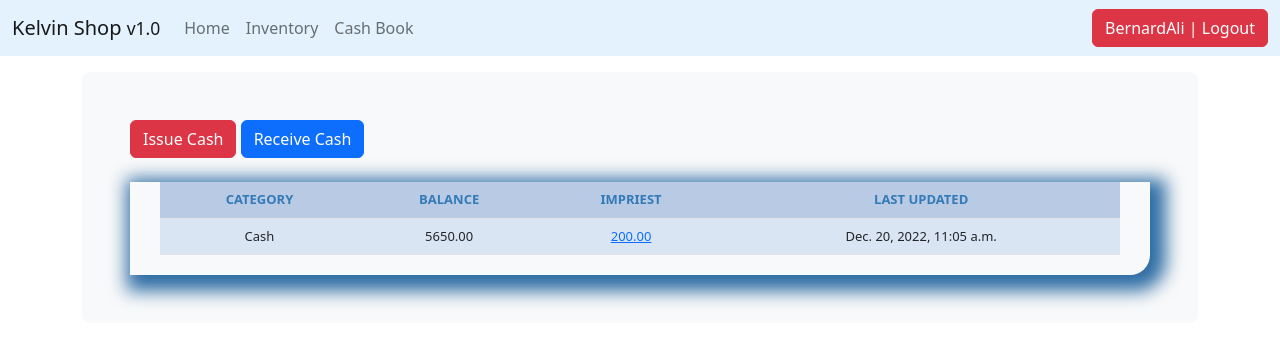
After one commit to BernardAli/Shop-Management-System, a Django app: page /cash_detail/1/ in a window 1280 px wide. The commit adds this page. Shown: the top 346 px of the page. Run offline with Django 4.2, Linux system fonts and the light colour scheme; a user stored in the database is signed in; data comes from the database, SQL or seed files in the repository; some libraries are stand-ins or nearby versions.

Commit message:
Cash Book before History

```diff
--- a/core/admin.py
+++ b/core/admin.py
@@ -1,12 +1,11 @@
 from django.contrib import admin
-from .models import Stock, Category, Cash, StockHistory, CashCategory
+from .models import Stock, Category, Cash, StockHistory
 from .forms import StockCreateForm
 
 
 admin.site.register(Category)
 admin.site.register(Cash)
 admin.site.register(StockHistory)
-admin.site.register(CashCategory)
 
 
 class StockCreateAdmin(admin.ModelAdmin):
--- a/core/models.py
+++ b/core/models.py
@@ -1,4 +1,5 @@
 from django.db import models
+from django.urls import reverse
 
 
 # Create your models here.
@@ -69,16 +70,8 @@ CASH_CHOICE = (
 )
 
 
-class CashCategory(models.Model):
-    name = models.CharField(max_length=50, blank=True, null=True, choices=CASH_CHOICE)
-    description = models.TextField(blank=True, null=True)
-
-    def __str__(self):
-        return self.name
-
-
 class Cash(models.Model):
-    category = models.ForeignKey(CashCategory, on_delete=models.CASCADE, blank=True)
+    category = models.CharField(max_length=50, blank=True, null=True, choices=CASH_CHOICE)
     recipient = models.CharField(max_length=50)
     detail = models.TextField(max_length=50)
     created_on = models.DateTimeField(auto_now_add=True)
@@ -91,4 +84,4 @@ class Cash(models.Model):
     last_updated = models.DateTimeField(auto_now=True)
 
     def __str__(self):
-        return f"{self.recipient} - {self.balance}"
+        return f"{self.category}"
--- a/core/urls.py
+++ b/core/urls.py
@@ -12,4 +12,10 @@ urlpatterns = [
     path('issue_items/<str:pk>/', views.issue_items, name="issue_items"),
     path('receive_items/<str:pk>/', views.receive_items, name="receive_items"),
     path('list_history/', views.list_history, name='list_history'),
+
+    path('cash_items/', views.cash_item, name='cash_items'),
+    path('cash_detail/<str:pk>/', views.cash_detail, name="cash_detail"),
+    path('impriest_level/<str:pk>/', views.impriest_level, name="impriest_level"),
+    path('issue_cash/<str:pk>/', views.issue_cash, name="issue_cash"),
+    path('receive_cash/<str:pk>/', views.receive_cash, name="receive_cash"),
 ]
--- a/core/views.py
+++ b/core/views.py
@@ -6,7 +6,7 @@ from django.core.paginator import Paginator
 from django.shortcuts import render, HttpResponse, redirect
 
 from core.forms import StockSearchForm, StockUpdateForm, StockCreateForm, ReorderLevelForm, ReceiveForm, IssueForm, \
-    CashSearchForm, IssueCashForm, ReceiveCashForm, StockHistorySearchForm
+    CashSearchForm, IssueCashForm, ReceiveCashForm, StockHistorySearchForm, ImpriestLevelForm
 from core.models import Stock, Cash, StockHistory
 
 
@@ -273,3 +273,116 @@ def list_history(request):
             "queryset": queryset,
         }
     return render(request, "list_history.html", context)
+
+
+@login_required
+def cash_item(request):
+
+    queryset = Cash.objects.all()
+    context = {
+        "queryset": queryset,
+    }
+
+    return render(request, "cash_item.html", context)
+
+
+@login_required
+def cash_detail(request, pk):
+    queryset = Cash.objects.get(id=pk)
+    context = {
+        "queryset": queryset,
+    }
+    return render(request, "cash_detail.html", context)
+
+
+@login_required
+def impriest_level(request, pk):
+    queryset = Cash.objects.get(id=pk)
+    form = ImpriestLevelForm(request.POST or None, instance=queryset)
+    if form.is_valid():
+        instance = form.save(commit=False)
+        instance.save()
+        messages.success(request, "Reorder level for " + str(instance.category) + " is updated to " + str(
+            instance.impriest_level))
+
+        return redirect("cash_items")
+    context = {
+        "instance": queryset,
+        "form": form,
+    }
+    return render(request, "add_item.html", context)
+
+
+@login_required
+def issue_cash(request, pk):
+    queryset = Cash.objects.get(id=pk)
+    form = IssueCashForm(request.POST or None, instance=queryset)
+    if form.is_valid():
+        instance = form.save(commit=False)
+        if instance.amount_out > instance.balance:
+            messages.success(request, "Not Enough Cash")
+        else:
+            # instance.purchased_quantity = 0
+            instance.balance -= instance.amount_out
+            instance.issue_by = str(request.user)
+            messages.success(request, "Issued SUCCESSFULLY. " + str(instance.balance) + " " + str(
+                instance.category) + " balance left")
+            instance.save()
+            # issue_history = StockHistory(
+            #     last_updated=instance.last_updated,
+            #     category_id=instance.category_id,
+            #     item_name=instance.item_name,
+            #     quantity=instance.quantity,
+            #     sale_to=instance.sale_to,
+            #     sale_by=instance.sale_by,
+            #     sale_quantity=instance.sale_quantity,
+            #     unit_sale_price=instance.unit_sale_price,
+            #     total_sale_price=instance.total_sale_price,
+            # )
+            # issue_history.save()
+
+        return redirect('/cash_detail/' + str(instance.id))
+    # return HttpResponseRedirect(instance.get_absolute_url())
+
+    context = {
+        "queryset": queryset,
+        "form": form,
+        "username": 'Issue By: ' + str(request.user),
+    }
+    return render(request, "add_item.html", context)
+
+
+@login_required
+def receive_cash(request, pk):
+    queryset = Cash.objects.get(id=pk)
+    form = ReceiveCashForm(request.POST or None, instance=queryset)
+    if form.is_valid():
+        instance = form.save(commit=False)
+        # instance.purchased_quantity = 0
+        instance.balance += instance.amount_in
+        instance.recipient = str(request.user)
+        messages.success(request, "Received SUCCESSFULLY. " + str(instance.balance) + " " + str(
+            instance.category) + " balance left")
+        instance.save()
+        # issue_history = StockHistory(
+        #     last_updated=instance.last_updated,
+        #     category_id=instance.category_id,
+        #     item_name=instance.item_name,
+        #     quantity=instance.quantity,
+        #     sale_to=instance.sale_to,
+        #     sale_by=instance.sale_by,
+        #     sale_quantity=instance.sale_quantity,
+        #     unit_sale_price=instance.unit_sale_price,
+        #     total_sale_price=instance.total_sale_price,
+        # )
+        # issue_history.save()
+
+        return redirect('/cash_detail/' + str(instance.id))
+    # return HttpResponseRedirect(instance.get_absolute_url())
+
+    context = {
+        "queryset": queryset,
+        "form": form,
+        "username": 'Received By: ' + str(request.user),
+    }
+    return render(request, "add_item.html", context)
--- /dev/null
+++ b/templates/cash_detail.html
@@ -0,0 +1,29 @@
+{% extends 'base.html' %}
+{% load crispy_forms_tags %}
+
+{% block content %}
+	<a href="{% url 'issue_cash' queryset.id %}"><div class='btn btn-danger'>Issue {{queryset.category}}</div></a>
+    <a href="{% url 'receive_cash' queryset.id %}"><div class='btn btn-primary'>Receive {{queryset.category}}</div></a>
+            <br><br>
+            <div class="display_table">
+              <table class='table'>
+                      <tr>
+                        <th>CATEGORY</th>
+                        <th>BALANCE</th>
+                        <th>IMPRIEST</th>
+                          <th>LAST UPDATED</th>
+                      </tr>
+                      <tr>
+                        <td>{{queryset.category}}</td>
+                        <td>
+                          {% if queryset.balance <= queryset.impriest_level %}
+                          <div style="background-color: orange;">{{queryset.balance}}</div>
+                          {% else %}{{queryset.balance}}
+                          {% endif %}
+                        </td>
+                          <td><a href="{% url 'impriest_level' queryset.id %}">{{queryset.impriest_level}}</a></td>
+                        <td>{{queryset.last_updated}}</td>
+                      </tr>
+              </table>
+        </div>
+{% endblock %}
--- a/templates/home.html
+++ b/templates/home.html
@@ -16,7 +16,7 @@
       <div class="card-body">
         <h5 class="card-title">Cash Book</h5>
         <p class="card-text">This takes you to the cash book.</p>
-        <a href="" class="btn btn-primary">Go>></a>
+        <a href="{% url 'cash_items' %}" class="btn btn-primary">Go>></a>
       </div>
     </div>
   </div>
--- a/templates/nav.html
+++ b/templates/nav.html
@@ -14,7 +14,7 @@
                 <a class="nav-link" aria-current="page" href="{% url 'list_items' %}">Inventory</a>
               </li>
               <li class="nav-item">
-                <a class="nav-link" aria-current="page" href="">Cash Book</a>
+                <a class="nav-link" aria-current="page" href="{% url 'cash_items' %}">Cash Book</a>
               </li>
             {% endif %}
           </ul>
```
Also changed, not shown: core/forms.py (+7 -1 lines), templates/cash_item.html (+22 -11 lines), core/migrations/0017_rename_balance_cash_bank_balance_cash_cash_balance.py (added), core/migrations/0018_alter_cash_category_delete_cashcategory.py (added), core/migrations/0019_rename_bank_balance_cash_balance_and_more.py (added), db.sqlite3.
